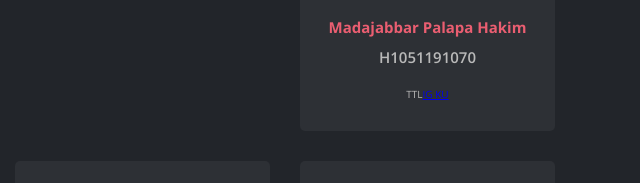
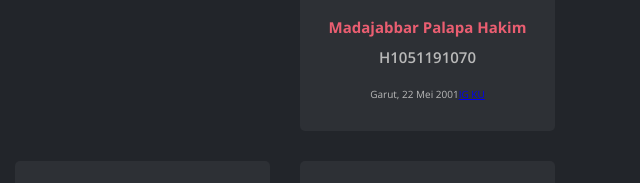
Before and after one commit to enter19/nim41-80, a plain HTML site: page index.html in a window 1280 px wide. Shown: the part 2765-2948 px from the top of the page, 640-1280 px from the left. Drawn offline with nearby package versions, Linux system fonts and the light colour scheme.

Commit message:
Update index.html

```diff
--- a/index.html
+++ b/index.html
@@ -240,7 +240,7 @@
                 <img src="mada.jpeg" alt="team img" />
                 <h4>Madajabbar Palapa Hakim</h4>
                 <h5>H1051191070</h5>
-                <p>TTL<a href="http://instagram.com/" target="_blank">IG KU</a></p>
+                <p>Garut, 22 Mei 2001<a href="http://instagram.com/madajabbar17" target="_blank">IG KU</a></p>
             </div>
         </div>
         <div class="card">
```
